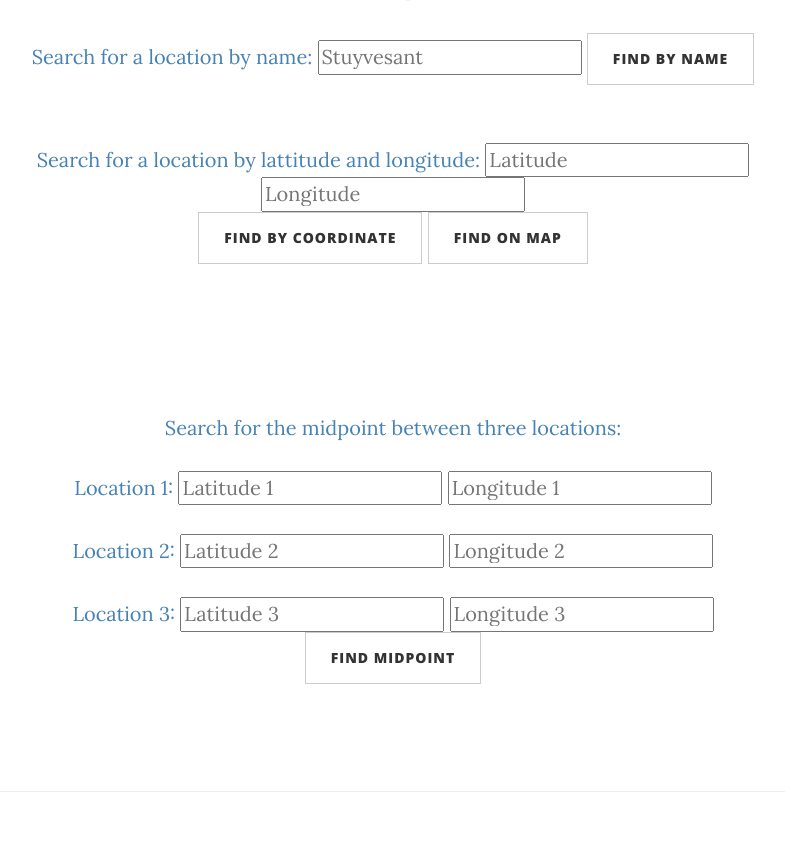
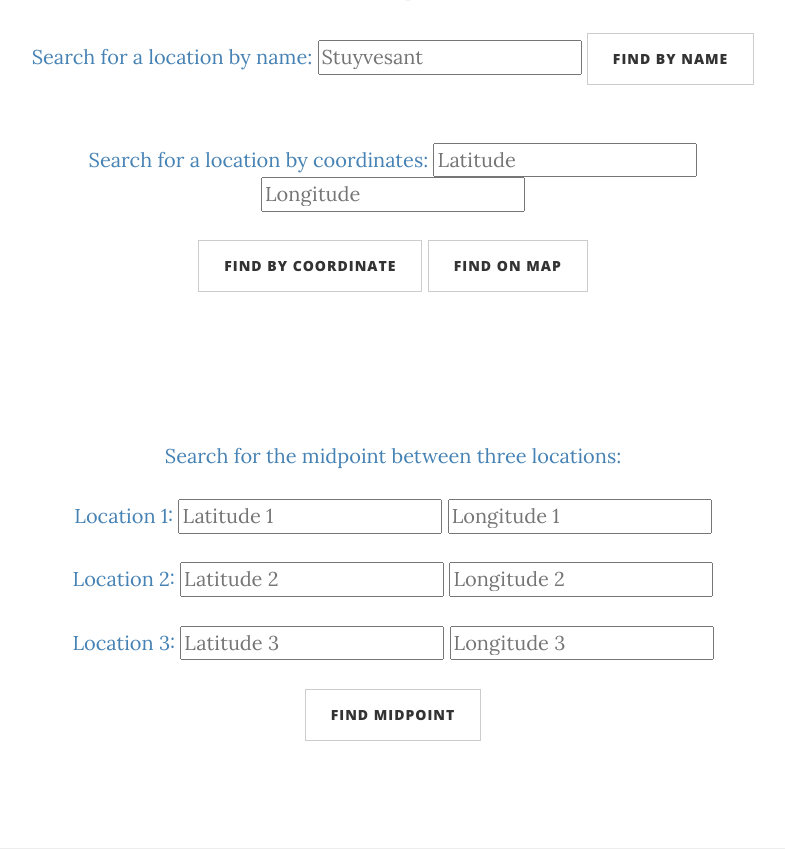
Before and after one commit to RongYu98/Triangulate, a Flask app: page /maps in a window 1280 px wide. Shown: the part 555-1408 px from the top of the page, without its empty margins (247-1032 px from the left). Run offline with Flask 2, Linux system fonts and the light colour scheme; some libraries are stand-ins or nearby versions.

Commit message:
Update test.html

```diff
--- a/templates/test.html
+++ b/templates/test.html
@@ -34,9 +34,9 @@
                   </form>
                     <br><br>
                   <form method = "POST">
-                    Search for a location by lattitude and longitude:
+                    Search for a location by coordinates:
                     <input type = "text" name = "lat" placeholder="Latitude"></input>
-                    <input type = "text" name = "long" placeholder="Longitude"></input><br>
+                    <input type = "text" name = "long" placeholder="Longitude"></input><br><br>
                     <input type="submit" name="submit" value="Find By Coordinate" class="btn btn-default"></input>
                     <input type="submit" name="submit" value="Find On Map" class="btn btn-default"></input>
                   </form>
@@ -88,7 +88,7 @@
                      Location 3:
                       <input type = "text" name = "lat3" placeholder="Latitude 3"></input>
                       <input type = "text" name = "long3" placeholder="Longitude 3"></input>
-                     <br>
+                     <br><br>
                       <input type="submit" name="submit" value="Find Midpoint" class="btn btn-default"></input>
                     </form>
                     <br><br>
```
